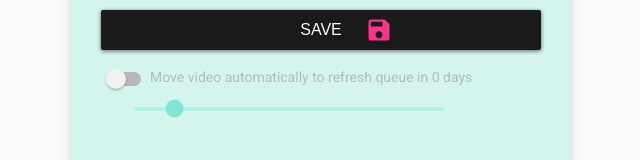
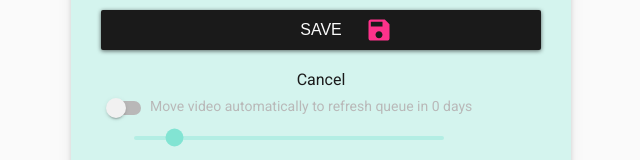
Before and after one commit to phogel/react-video-q, a React (Create React App) app: page /videos/GTsEfTfprsk in a window 1280 px wide. Both pictures are taken after a click on the icon 847 px from the left and 313 px from the top of the page. Shown: the part 459-619 px from the top of the page, without its empty margins (319-959 px from the left). Built offline with nearby package versions, Linux system fonts and the light colour scheme; what uid would draw is missing.

Commit message:
Add cancel button to edit page

```diff
--- a/src/app/App.js
+++ b/src/app/App.js
@@ -12,7 +12,6 @@ import Header from '../common/Header'
 import HeaderSearchBar from '../common/HeaderSearchBar'
 import dayjs from 'dayjs'
 import UploadPage from '../upload/UploadPage'
-import split from '../utils.js'
 
 const Grid = styled.section`
   display: grid;
--- a/src/cards/detailpage/CardEditForm.js
+++ b/src/cards/detailpage/CardEditForm.js
@@ -26,7 +26,7 @@ const StyledTextArea = styled.textarea`
 const Cancel = styled.div`
   display: flex;
   justify-content: center;
-  margin-top: 10px;
+  margin-top: 20px;
   > a {
     text-decoration: none;
     color: #1a1a1a;
@@ -89,9 +89,7 @@ export default function CardForm({ card, onSubmit, setIsEditable }) {
           style={{ position: 'absolute', left: '60%' }}
         />
       </StyledButton>
-      {/* <Cancel onClick={setIsEditable(false)}>
-          Cancel
-      </Cancel> */}
+      <Cancel onClick={() => setIsEditable(false)}>Cancel</Cancel>
     </form>
   )
 }
```
